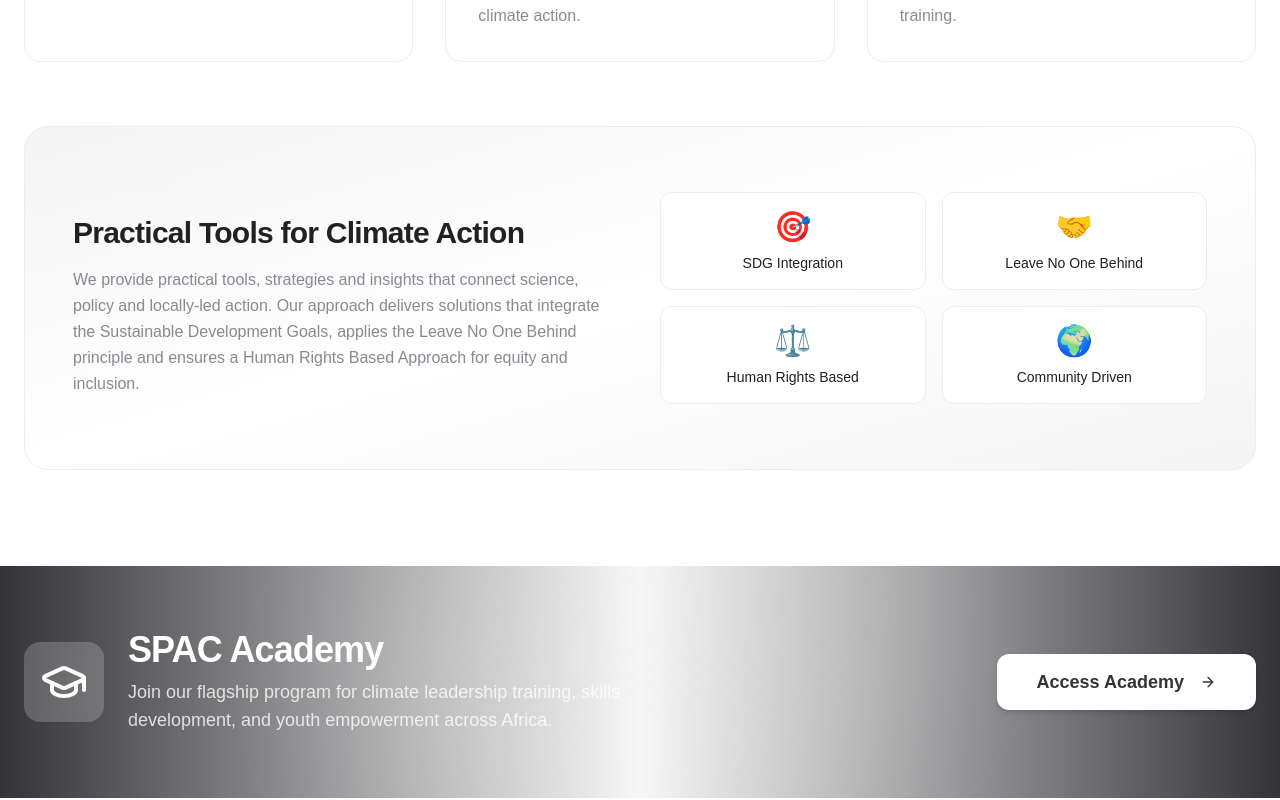
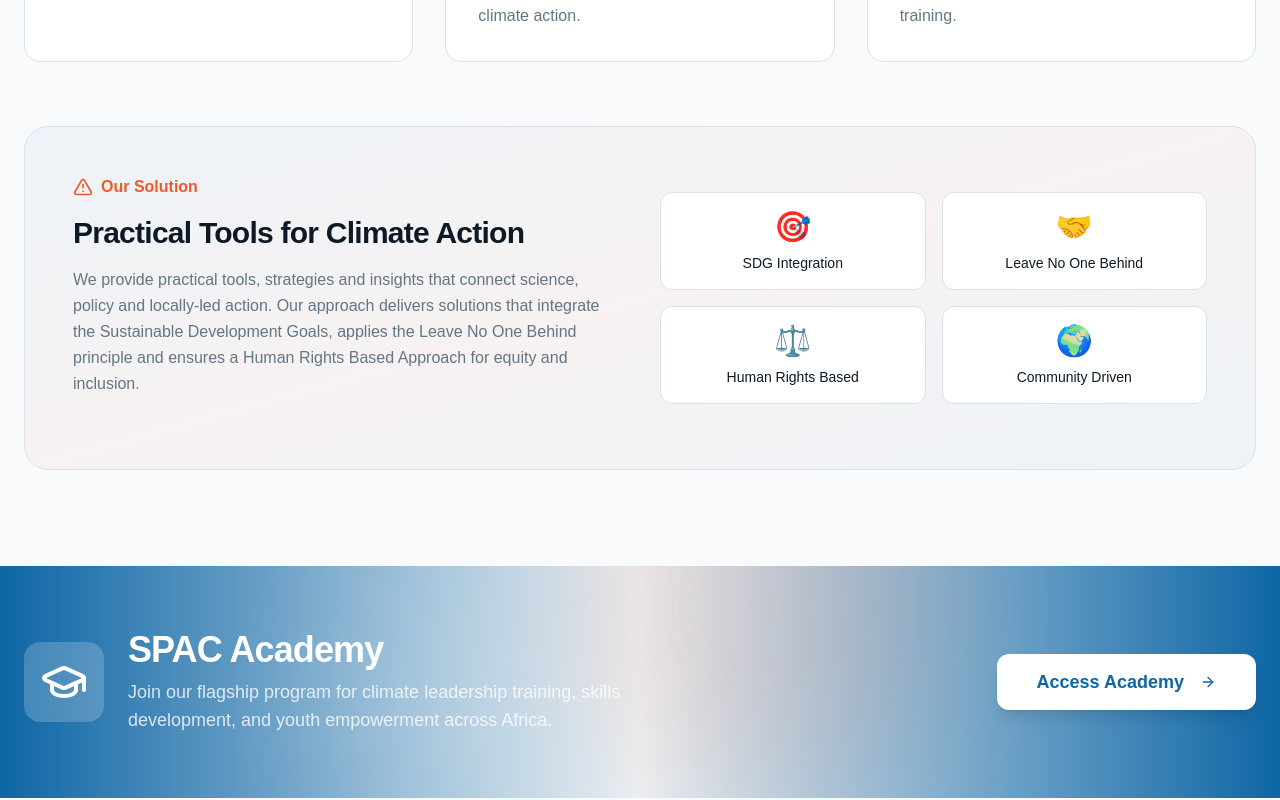
Before and after one commit to jacksongatimu18-cmyk/website-builder-buddy, a React (Vite) app: page / in a window 1280 px wide. Shown: the part 1340-2140 px from the top of the page. Built offline with nearby package versions, Linux system fonts and the light colour scheme; the HTML template or start-up script is replaced by a standard one.

Commit message:
Reverted to commit aa662345c57a63c7f0516a587b3b9b0a45995cd6

```diff
--- a/src/index.css
+++ b/src/index.css
@@ -4,43 +4,37 @@
 
 @import url('https://fonts.googleapis.com/css2?family=Plus+Jakarta+Sans:wght@300;400;500;600;700;800&display=swap');
 
-@import url("https://fonts.googleapis.com/css2?family=Inter:wght@400;500;600;700&display=swap");
-
-@import url("https://fonts.googleapis.com/css2?family=Lora:wght@400;500;600;700&display=swap");
-
-@import url("https://fonts.googleapis.com/css2?family=Space+Mono:wght@400;700&display=swap");
-
 @layer base {
   :root {
-    --background: 0 0% 100%;
-    --foreground: 265 4% 12.9%;
+    --background: 210 40% 98%;
+    --foreground: 210 50% 10%;
 
     --card: 0 0% 100%;
-    --card-foreground: 265 4% 12.9%;
+    --card-foreground: 210 50% 10%;
 
     --popover: 0 0% 100%;
-    --popover-foreground: 265 4% 12.9%;
+    --popover-foreground: 210 50% 10%;
 
-    --primary: 266 4% 20.8%;
-    --primary-foreground: 248 0.3% 98.4%;
+    --primary: 205 85% 35%;
+    --primary-foreground: 0 0% 100%;
 
-    --secondary: 248 0.7% 96.8%;
-    --secondary-foreground: 266 4% 20.8%;
+    --secondary: 205 30% 94%;
+    --secondary-foreground: 205 85% 25%;
 
-    --muted: 248 0.7% 96.8%;
-    --muted-foreground: 257 4.6% 55.4%;
+    --muted: 205 20% 94%;
+    --muted-foreground: 205 15% 45%;
 
-    --accent: 248 0.7% 96.8%;
-    --accent-foreground: 266 4% 20.8%;
+    --accent: 15 85% 55%;
+    --accent-foreground: 0 0% 100%;
 
-    --destructive: 27 24.5% 57.7%;
-    --destructive-foreground: 0 0% 100%;
+    --destructive: 0 84% 60%;
+    --destructive-foreground: 0 0% 98%;
 
-    --border: 256 1.3% 92.9%;
-    --input: 256 1.3% 92.9%;
-    --ring: 257 4% 70.4%;
+    --border: 205 25% 88%;
+    --input: 205 25% 88%;
+    --ring: 15 85% 55%;
 
-    --radius: 0.375rem;
+    --radius: 0.75rem;
 
     /* SPAC Custom tokens */
     --ocean-deep: 205 85% 25%;
@@ -58,85 +52,52 @@
     --shadow-card: 0 10px 40px -10px hsl(205 85% 25% / 0.15);
 
     --sidebar-background: 0 0% 98%;
-    --sidebar-foreground: 265 4% 12.9%;
-    --sidebar-primary: 266 4% 20.8%;
-    --sidebar-primary-foreground: 248 0.3% 98.4%;
-    --sidebar-accent: 248 0.7% 96.8%;
-    --sidebar-accent-foreground: 266 4% 20.8%;
-    --sidebar-border: 256 1.3% 92.9%;
-    --sidebar-ring: 257 4% 70.4%;
-    --chart-1: 41 22.2% 64.6%;
-    --chart-2: 185 11.8% 60%;
-    --chart-3: 227 7% 39.8%;
-    --chart-4: 84 18.9% 82.8%;
-    --chart-5: 70 18.8% 76.9%;
-    --sidebar: 248 0.3% 98.4%;
-    --font-sans: ui-sans-serif, system-ui, -apple-system, BlinkMacSystemFont, 'Segoe UI', Roboto, 'Helvetica Neue', Arial, 'Noto Sans', sans-serif, 'Apple Color Emoji', 'Segoe UI Emoji', 'Segoe UI Symbol', 'Noto Color Emoji';
-    --font-serif: ui-serif, Georgia, Cambria, "Times New Roman", Times, serif;
-    --font-mono: ui-monospace, SFMono-Regular, Menlo, Monaco, Consolas, "Liberation Mono", "Courier New", monospace;
-    --shadow-2xs: 0 1px 3px 0px hsl(0 0% 0% / 0.05);
-    --shadow-xs: 0 1px 3px 0px hsl(0 0% 0% / 0.05);
-    --shadow-sm: 0 1px 3px 0px hsl(0 0% 0% / 0.1), 0 1px 2px -1px hsl(0 0% 0% / 0.1);
-    --shadow: 0 1px 3px 0px hsl(0 0% 0% / 0.1), 0 1px 2px -1px hsl(0 0% 0% / 0.1);
-    --shadow-md: 0 1px 3px 0px hsl(0 0% 0% / 0.1), 0 2px 4px -1px hsl(0 0% 0% / 0.1);
-    --shadow-lg: 0 1px 3px 0px hsl(0 0% 0% / 0.1), 0 4px 6px -1px hsl(0 0% 0% / 0.1);
-    --shadow-xl: 0 1px 3px 0px hsl(0 0% 0% / 0.1), 0 8px 10px -1px hsl(0 0% 0% / 0.1);
-    --shadow-2xl: 0 1px 3px 0px hsl(0 0% 0% / 0.25);
-    --tracking-normal: 0em;
-    --spacing: 0.25rem;
+    --sidebar-foreground: 240 5.3% 26.1%;
+    --sidebar-primary: 240 5.9% 10%;
+    --sidebar-primary-foreground: 0 0% 98%;
+    --sidebar-accent: 240 4.8% 95.9%;
+    --sidebar-accent-foreground: 240 5.9% 10%;
+    --sidebar-border: 220 13% 91%;
+    --sidebar-ring: 217.2 91.2% 59.8%;
   }
 
   .dark {
-    --background: 0 0% 15%;
-    --foreground: 248 0.3% 98.4%;
+    --background: 210 50% 6%;
+    --foreground: 210 20% 95%;
 
-    --card: 266 4% 20.8%;
-    --card-foreground: 248 0.3% 98.4%;
+    --card: 210 50% 10%;
+    --card-foreground: 210 20% 95%;
 
-    --popover: 266 4% 20.8%;
-    --popover-foreground: 248 0.3% 98.4%;
+    --popover: 210 50% 10%;
+    --popover-foreground: 210 20% 95%;
 
-    --primary: 256 1.3% 92.9%;
-    --primary-foreground: 266 4% 20.8%;
+    --primary: 200 75% 60%;
+    --primary-foreground: 210 50% 6%;
 
-    --secondary: 260 4.1% 27.9%;
-    --secondary-foreground: 248 0.3% 98.4%;
+    --secondary: 210 40% 15%;
+    --secondary-foreground: 200 75% 70%;
 
-    --muted: 260 4.1% 27.9%;
-    --muted-foreground: 257 4% 70.4%;
+    --muted: 210 40% 15%;
+    --muted-foreground: 210 20% 60%;
 
-    --accent: 260 4.1% 27.9%;
-    --accent-foreground: 248 0.3% 98.4%;
+    --accent: 15 85% 55%;
+    --accent-foreground: 0 0% 100%;
 
-    --destructive: 22 19.1% 70.4%;
-    --destructive-foreground: 248 0.3% 98.4%;
+    --destructive: 0 62% 30%;
+    --destructive-foreground: 0 0% 98%;
 
-    --border: 0 0% 100% / 10%;
-    --input: 0 0% 100% / 15%;
-    --ring: 264 2.7% 55.1%;
+    --border: 210 40% 18%;
+    --input: 210 40% 18%;
+    --ring: 15 85% 55%;
 
     --sidebar-background: 210 50% 8%;
-    --sidebar-foreground: 248 0.3% 98.4%;
-    --sidebar-primary: 264 24.3% 48.8%;
-    --sidebar-primary-foreground: 248 0.3% 98.4%;
-    --sidebar-accent: 260 4.1% 27.9%;
-    --sidebar-accent-foreground: 248 0.3% 98.4%;
-    --sidebar-border: 0 0% 100% / 10%;
-    --sidebar-ring: 264 2.7% 55.1%;
-    --chart-1: 264 24.3% 48.8%;
-    --chart-2: 162 17% 69.6%;
-    --chart-3: 70 18.8% 76.9%;
-    --chart-4: 304 26.5% 62.7%;
-    --chart-5: 16 24.6% 64.5%;
-    --sidebar: 266 4% 20.8%;
-    --shadow-2xs: 0 1px 3px 0px hsl(0 0% 0% / 0.05);
-    --shadow-xs: 0 1px 3px 0px hsl(0 0% 0% / 0.05);
-    --shadow-sm: 0 1px 3px 0px hsl(0 0% 0% / 0.1), 0 1px 2px -1px hsl(0 0% 0% / 0.1);
-    --shadow: 0 1px 3px 0px hsl(0 0% 0% / 0.1), 0 1px 2px -1px hsl(0 0% 0% / 0.1);
-    --shadow-md: 0 1px 3px 0px hsl(0 0% 0% / 0.1), 0 2px 4px -1px hsl(0 0% 0% / 0.1);
-    --shadow-lg: 0 1px 3px 0px hsl(0 0% 0% / 0.1), 0 4px 6px -1px hsl(0 0% 0% / 0.1);
-    --shadow-xl: 0 1px 3px 0px hsl(0 0% 0% / 0.1), 0 8px 10px -1px hsl(0 0% 0% / 0.1);
-    --shadow-2xl: 0 1px 3px 0px hsl(0 0% 0% / 0.25);
+    --sidebar-foreground: 240 4.8% 95.9%;
+    --sidebar-primary: 200 75% 60%;
+    --sidebar-primary-foreground: 0 0% 100%;
+    --sidebar-accent: 210 40% 15%;
+    --sidebar-accent-foreground: 240 4.8% 95.9%;
+    --sidebar-border: 210 40% 18%;
+    --sidebar-ring: 217.2 91.2% 59.8%;
   }
 }
 
--- a/tailwind.config.ts
+++ b/tailwind.config.ts
@@ -7,138 +7,85 @@ export default {
   theme: {
     container: {
       center: true,
-  		padding: '2rem',
+      padding: "2rem",
       screens: {
-  			'2xl': '1400px'
-  		}
+        "2xl": "1400px",
+      },
     },
     extend: {
       fontFamily: {
-  			sans: [
-  				'Inter',
-  				'ui-sans-serif',
-  				'system-ui',
-  				'-apple-system',
-  				'BlinkMacSystemFont',
-  				'Segoe UI',
-  				'Roboto',
-  				'Helvetica Neue',
-  				'Arial',
-  				'Noto Sans',
-  				'sans-serif'
-  			],
-  			serif: [
-  				'Lora',
-  				'ui-serif',
-  				'Georgia',
-  				'Cambria',
-  				'Times New Roman',
-  				'Times',
-  				'serif'
-  			],
-  			mono: [
-  				'Space Mono',
-  				'ui-monospace',
-  				'SFMono-Regular',
-  				'Menlo',
-  				'Monaco',
-  				'Consolas',
-  				'Liberation Mono',
-  				'Courier New',
-  				'monospace'
-  			]
+        sans: ['Outfit', 'sans-serif'],
       },
       colors: {
-  			border: 'hsl(var(--border))',
-  			input: 'hsl(var(--input))',
-  			ring: 'hsl(var(--ring))',
-  			background: 'hsl(var(--background))',
-  			foreground: 'hsl(var(--foreground))',
+        border: "hsl(var(--border))",
+        input: "hsl(var(--input))",
+        ring: "hsl(var(--ring))",
+        background: "hsl(var(--background))",
+        foreground: "hsl(var(--foreground))",
         primary: {
-  				DEFAULT: 'hsl(var(--primary))',
-  				foreground: 'hsl(var(--primary-foreground))'
+          DEFAULT: "hsl(var(--primary))",
+          foreground: "hsl(var(--primary-foreground))",
         },
         secondary: {
-  				DEFAULT: 'hsl(var(--secondary))',
-  				foreground: 'hsl(var(--secondary-foreground))'
+          DEFAULT: "hsl(var(--secondary))",
+          foreground: "hsl(var(--secondary-foreground))",
         },
         destructive: {
-  				DEFAULT: 'hsl(var(--destructive))',
-  				foreground: 'hsl(var(--destructive-foreground))'
+          DEFAULT: "hsl(var(--destructive))",
+          foreground: "hsl(var(--destructive-foreground))",
         },
         muted: {
-  				DEFAULT: 'hsl(var(--muted))',
-  				foreground: 'hsl(var(--muted-foreground))'
+          DEFAULT: "hsl(var(--muted))",
+          foreground: "hsl(var(--muted-foreground))",
         },
         accent: {
-  				DEFAULT: 'hsl(var(--accent))',
-  				foreground: 'hsl(var(--accent-foreground))'
+          DEFAULT: "hsl(var(--accent))",
+          foreground: "hsl(var(--accent-foreground))",
         },
         popover: {
-  				DEFAULT: 'hsl(var(--popover))',
-  				foreground: 'hsl(var(--popover-foreground))'
+          DEFAULT: "hsl(var(--popover))",
+          foreground: "hsl(var(--popover-foreground))",
         },
         card: {
-  				DEFAULT: 'hsl(var(--card))',
-  				foreground: 'hsl(var(--card-foreground))'
+          DEFAULT: "hsl(var(--card))",
+          foreground: "hsl(var(--card-foreground))",
         },
         sidebar: {
-  				DEFAULT: 'hsl(var(--sidebar-background))',
-  				foreground: 'hsl(var(--sidebar-foreground))',
-  				primary: 'hsl(var(--sidebar-primary))',
-  				'primary-foreground': 'hsl(var(--sidebar-primary-foreground))',
-  				accent: 'hsl(var(--sidebar-accent))',
-  				'accent-foreground': 'hsl(var(--sidebar-accent-foreground))',
-  				border: 'hsl(var(--sidebar-border))',
-  				ring: 'hsl(var(--sidebar-ring))'
-  			}
+          DEFAULT: "hsl(var(--sidebar-background))",
+          foreground: "hsl(var(--sidebar-foreground))",
+          primary: "hsl(var(--sidebar-primary))",
+          "primary-foreground": "hsl(var(--sidebar-primary-foreground))",
+          accent: "hsl(var(--sidebar-accent))",
+          "accent-foreground": "hsl(var(--sidebar-accent-foreground))",
+          border: "hsl(var(--sidebar-border))",
+          ring: "hsl(var(--sidebar-ring))",
+        },
       },
       borderRadius: {
-  			lg: 'var(--radius)',
-  			md: 'calc(var(--radius) - 2px)',
-  			sm: 'calc(var(--radius) - 4px)'
+        lg: "var(--radius)",
+        md: "calc(var(--radius) - 2px)",
+        sm: "calc(var(--radius) - 4px)",
       },
       keyframes: {
-  			'accordion-down': {
-  				from: {
-  					height: '0'
+        "accordion-down": {
+          from: { height: "0" },
+          to: { height: "var(--radix-accordion-content-height)" },
         },
-  				to: {
-  					height: 'var(--radix-accordion-content-height)'
-  				}
-  			},
-  			'accordion-up': {
-  				from: {
-  					height: 'var(--radix-accordion-content-height)'
-  				},
-  				to: {
-  					height: '0'
-  				}
+        "accordion-up": {
+          from: { height: "var(--radix-accordion-content-height)" },
+          to: { height: "0" },
         },
         float: {
-  				'0%, 100%': {
-  					transform: 'translateY(0)'
+          "0%, 100%": { transform: "translateY(0)" },
+          "50%": { transform: "translateY(-10px)" },
         },
-  				'50%': {
-  					transform: 'translateY(-10px)'
-  				}
-  			}
       },
       animation: {
-  			'accordion-down': 'accordion-down 0.2s ease-out',
-  			'accordion-up': 'accordion-up 0.2s ease-out',
-  			'float': 'float 3s ease-in-out infinite'
+        "accordion-down": "accordion-down 0.2s ease-out",
+        "accordion-up": "accordion-up 0.2s ease-out",
+        "float": "float 3s ease-in-out infinite",
       },
-  		boxShadow: {
-  			'2xs': 'var(--shadow-2xs)',
-  			xs: 'var(--shadow-xs)',
-  			sm: 'var(--shadow-sm)',
-  			md: 'var(--shadow-md)',
-  			lg: 'var(--shadow-lg)',
-  			xl: 'var(--shadow-xl)',
-  			'2xl': 'var(--shadow-2xl)'
-  		}
-  	}
+    },
   },
   plugins: [require("tailwindcss-animate")],
 } satisfies Config;
```
Lines whose indentation alone changed are shown as unchanged.
